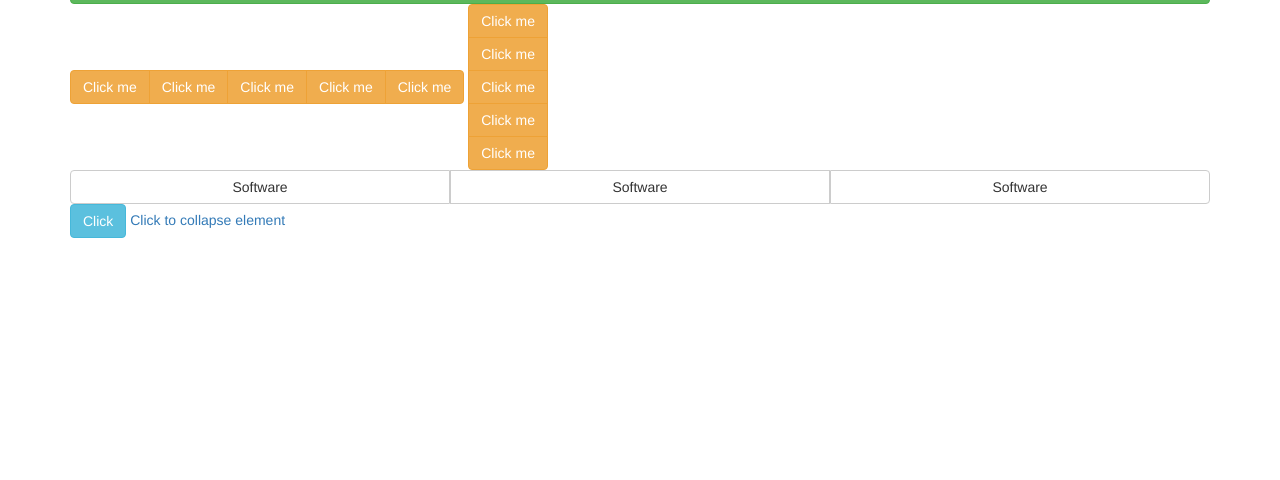
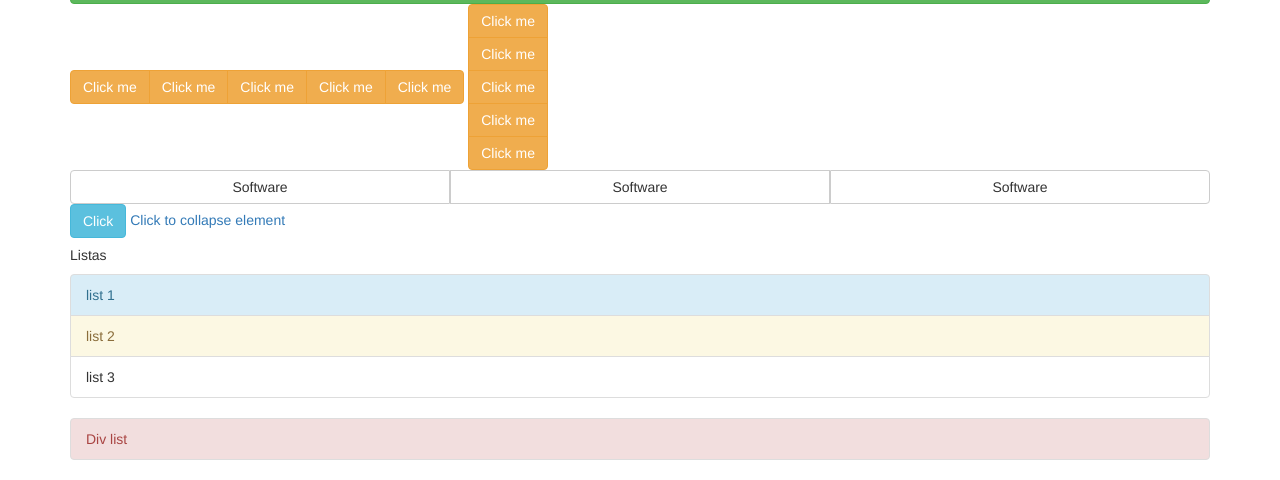
Before and after one commit to victorhugojmz/Bootstrap-Guide, a plain HTML site: page index.html in a window 1280 px wide. Shown: the part 1723-2203 px from the top of the page. Before the commit the page ends 1961 px from the top, so only its background shows below. Drawn offline with nearby package versions, Linux system fonts and the light colour scheme.

Commit message:
Showing lists groups and items

```diff
--- a/index.html
+++ b/index.html
@@ -128,6 +128,15 @@
             <div id="collap" class="collapse">I'll colapse in just seconds :C</div>
             <a href="#collap2" data-toggle="collapse" class="">Click to collapse element</a>
             <div id="collap2" class="collapse">Plz no.</div>
+            <h5>Listas</h5>
+            <ul class="list-group">
+                <li class="list-group-item list-group-item-info">list 1</li>
+                <li class="list-group-item list-group-item-warning">list 2</li>
+                <li class="list-group-item">list 3</li>
+            </ul>
+            <div class="list-group">
+                <a class="list-group-item list-group-item-danger" href="">Div list</a>
+            </div>
         </div>
     </body>
 </html>
```
